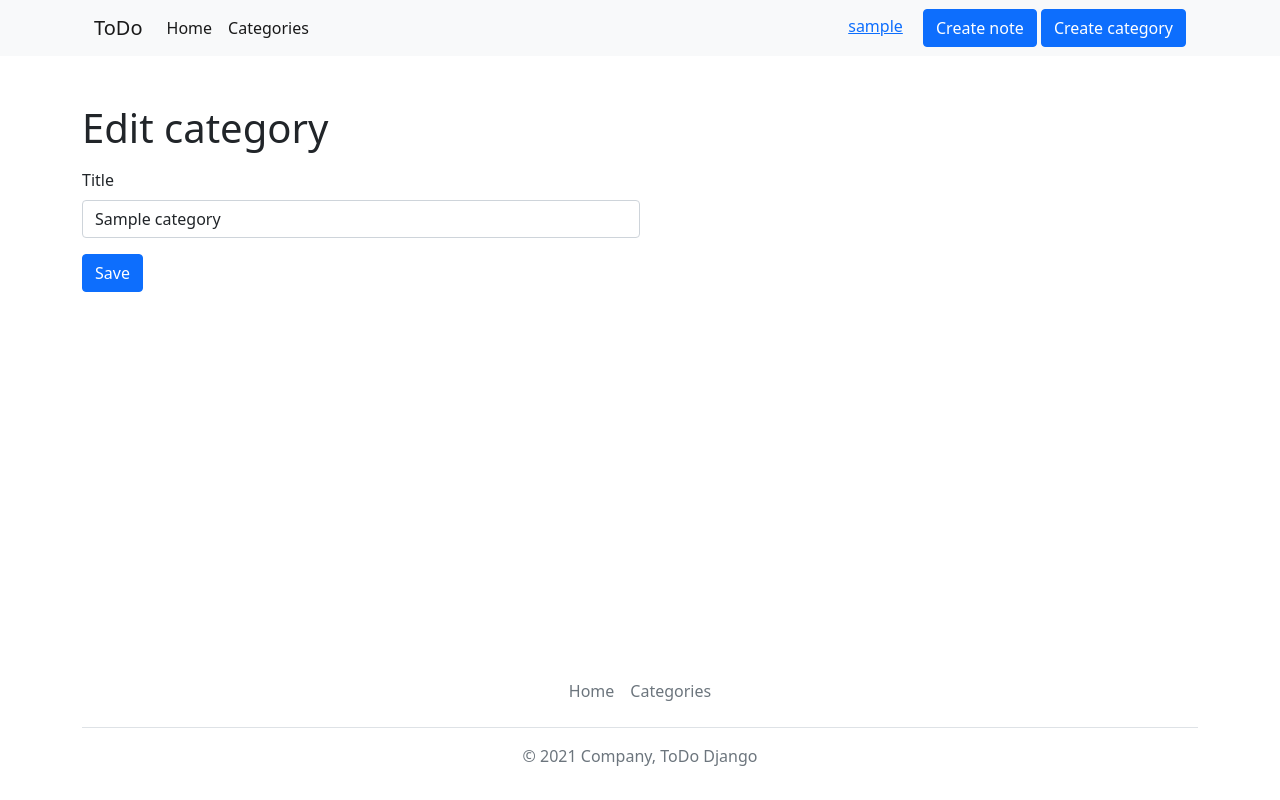
After one commit to Zer0S2m/ToDo_Django, a Django app: a page that uses ToDo/engine/templates/edit_category.html in a window 1280 px wide. The commit adds this page. Run offline with Django 3.2, Linux system fonts and the light colour scheme; a user stored in the database is signed in; tables that the repository leaves empty hold one stand-in row (values such as "Sample post").

Commit message:
редактирование категории

```diff
--- a/ToDo/engine/models.py
+++ b/ToDo/engine/models.py
@@ -29,5 +29,8 @@ class Category(models.Model):
 	slug = models.SlugField(max_length = 64, unique = True)
 	user = models.ForeignKey(settings.AUTH_USER_MODEL, on_delete = models.CASCADE)
 
+	def get_absolute_url(self):
+		return reverse('detail_category', kwargs = {'slug': self.slug})
+
 	def __str__(self):
 	   return f"{self.title}"
--- a/ToDo/engine/templates/detail_category.html
+++ b/ToDo/engine/templates/detail_category.html
@@ -34,8 +34,9 @@
 		{% else %}
 			<h3>No notes</h3>
 		{% endif %}
-		<div class="mt-4">
-			<a href="{% url 'delete_category' category.slug %}" class="btn btn-danger">Delete</a>
+		<div class="d-flex mt-4">
+			<a href="{% url 'delete_category' category.slug %}" class="btn btn-danger me-3">Delete</a>
+			<a href="{% url 'edit_category' category.slug %}" class="btn btn-primary">Edit</a>
 		</div>
 	</div>
 {% endblock content %}
--- /dev/null
+++ b/ToDo/engine/templates/edit_category.html
@@ -0,0 +1,28 @@
+{% extends 'base.html' %}
+
+{% block title %}
+	ToDo Django - Edit category
+{% endblock title %}
+
+{% block content %}
+	<div>
+		<h1>Edit category</h1>
+		<div class="w-50 mt-3">
+			<form method="post">
+				{% csrf_token %}
+				<div class="mb-3">
+					<label for="exampleInputTitle1" class="form-label">Title</label>
+					{% if form.title.value %}
+						<input type="text" value="{{ form.title.value }}" class="form-control" id="exampleInputTitle1" name="title">
+					{% else %}
+						<input type="text" class="form-control" name="title">
+					{% endif %}
+					<div class="form-error mb-3 mt-2">
+						{{ form.title.errors }}
+					</div>
+				</div>
+				<button type="submit" class="btn btn-primary">Save</button>
+			</form>
+		</div>
+	</div>
+{% endblock content %}
--- a/ToDo/engine/urls.py
+++ b/ToDo/engine/urls.py
@@ -3,7 +3,8 @@ from django.urls import path
 from .views import (
 	NoteListView, NoteDetailView, CategoryDetailView,
 	CategoryListView, NoteDeleteView, NoteUpdateView,
-	NoteCreateView, CategoryCreateView, CategoryDeleteView
+	NoteCreateView, CategoryCreateView, CategoryDeleteView,
+	CategoryUpdateView
 )
 
 
@@ -17,4 +18,5 @@ urlpatterns = [
 	path('category/create/', CategoryCreateView.as_view(), name = 'create_category'),
 	path('category/<slug:slug>/', CategoryDetailView.as_view(), name = 'detail_category'),
 	path('category/delete/<slug:slug>/', CategoryDeleteView.as_view(), name = 'delete_category'),
+	path('category/edit/<slug:slug>/', CategoryUpdateView.as_view(), name = 'edit_category'),
 ]
--- a/ToDo/engine/views.py
+++ b/ToDo/engine/views.py
@@ -263,10 +263,11 @@ class CategoryCreateView(LoginRequiredMixin, CreateView):
 		form = self.set_cleaned_data_form(form)
 
 		if Category.objects.filter(
-				slug = form.cleaned_data["slug"]
-			).first():
-				form.errors["title"] = "This category already exists!"
-				return render(self.request, "create_category.html", {"form": form})
+			slug = form.cleaned_data["slug"],
+			user = self.request.user
+		).first():
+			form.errors["title"] = "This category already exists!"
+			return render(self.request, "create_category.html", {"form": form})
 
 		self.object = form.save(commit = False)
 		self.object.user = form.cleaned_data["user"]
@@ -275,6 +276,43 @@ class CategoryCreateView(LoginRequiredMixin, CreateView):
 		self.object.save()
 
 		return redirect("list_category")
+
+
+class CategoryUpdateView(LoginRequiredMixin, UpdateView, MixinCategory):
+	model = Category
+	template_name = "edit_category.html"
+	form_class = CategoryForm
+
+	def get(self, request, *args, **kwargs):
+		if not self.check_is_category_user():
+			return render(self.request, "404.html", status = 404)
+
+		return super().get(request, *args, **kwargs)
+
+	def get_success_url(self):
+		return self.object.get_absolute_url()
+
+	def form_valid(self, form):
+		slug = create_slug_category(
+            title = form.cleaned_data["title"],
+            id_user = self.request.user.id
+		)
+
+		if self.kwargs.get(self.slug_url_kwarg) == slug:
+			return HttpResponseRedirect(self.get_success_url())
+
+		if self.model.objects.filter(
+            slug = slug,
+			user = self.request.user
+        ).first():
+			form.errors["title"] = "This category already exists!"
+			return render(self.request, "edit_category.html", {"form": form})
+
+		self.object = form.save(commit = False)
+		self.object.slug = slug
+		self.object.save()
+
+		return HttpResponseRedirect(self.get_success_url())
 
 
 class CategoryDeleteView(LoginRequiredMixin, DeleteView, MixinCategory):
```
